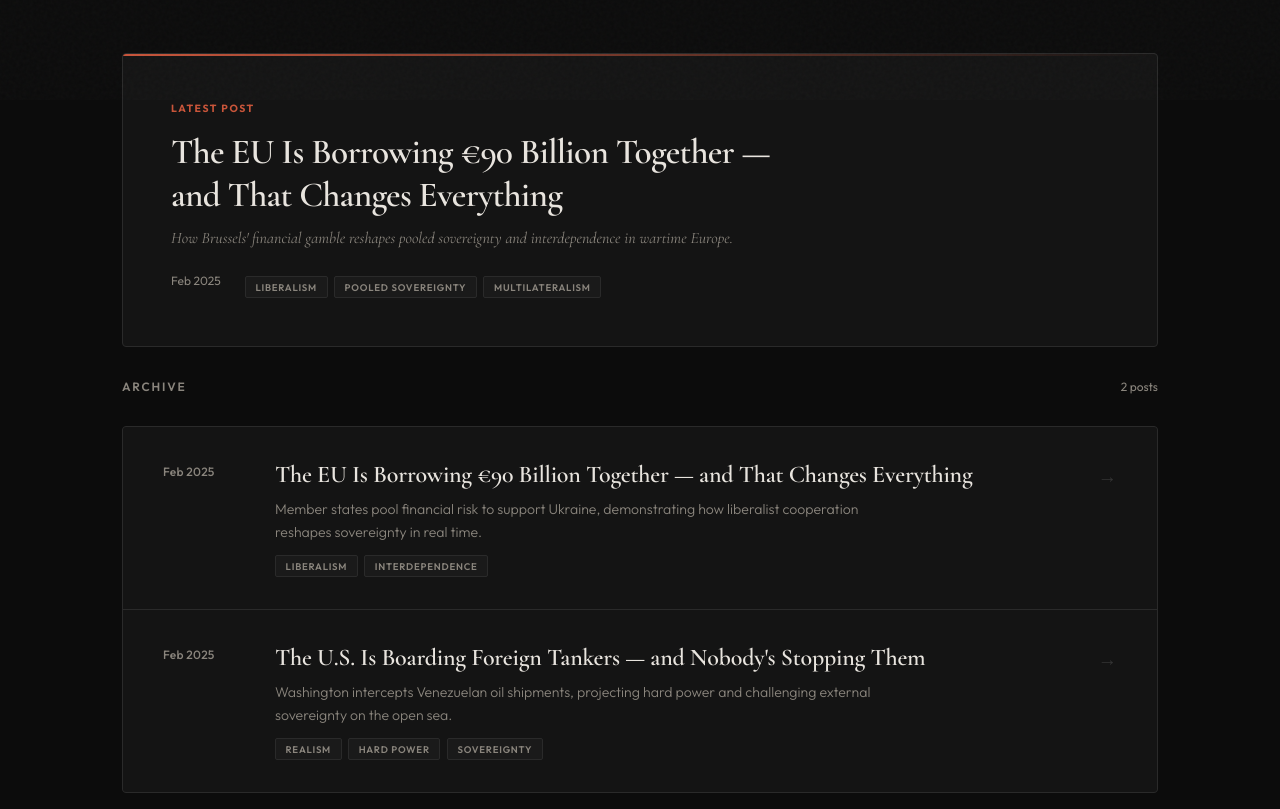
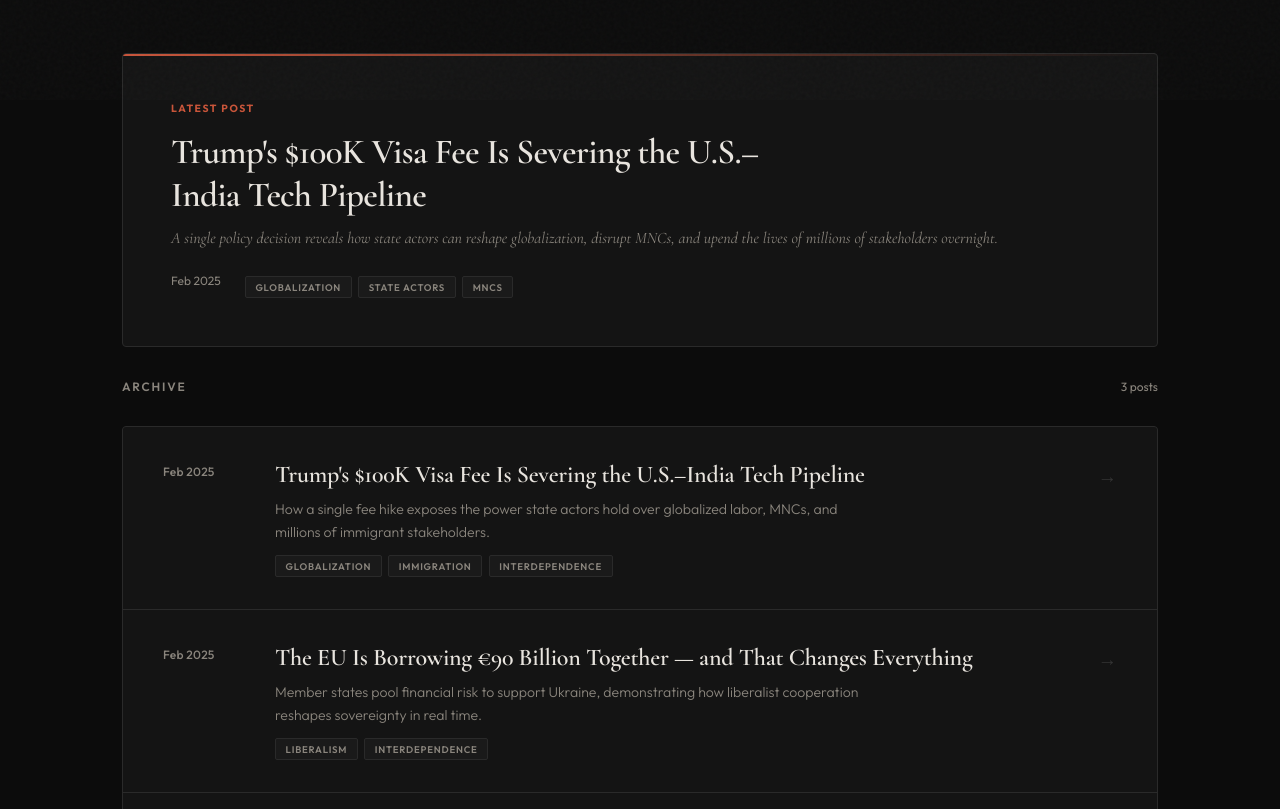
Before and after one commit to siadave1611-arc/thepolicysignal, a plain HTML site: page index.html in a window 1280 px wide. Shown: the part 700-1509 px from the top of the page. Drawn offline with nearby package versions, Linux system fonts and the light colour scheme.

Commit message:
Update index.html

```diff
--- a/index.html
+++ b/index.html
@@ -436,16 +436,16 @@
 <section class="posts-section">
 
     <!-- Featured / Latest Post -->
-    <a href="posts/eu-joint-debt.html" class="featured-card">
+    <a href="posts/trump-h1b-visa.html" class="featured-card">
         <div class="featured-label">Latest Post</div>
-        <h2>The EU Is Borrowing €90 Billion Together — and That Changes Everything</h2>
-        <p class="featured-subtitle">How Brussels' financial gamble reshapes pooled sovereignty and interdependence in wartime Europe.</p>
+        <h2>Trump's $100K Visa Fee Is Severing the U.S.–India Tech Pipeline</h2>
+        <p class="featured-subtitle">A single policy decision reveals how state actors can reshape globalization, disrupt MNCs, and upend the lives of millions of stakeholders overnight.</p>
         <div class="featured-meta">
             <span class="featured-date">Feb 2025</span>
             <div class="post-tags">
-                <span class="post-tag">Liberalism</span>
-                <span class="post-tag">Pooled Sovereignty</span>
-                <span class="post-tag">Multilateralism</span>
+                <span class="post-tag">Globalization</span>
+                <span class="post-tag">State Actors</span>
+                <span class="post-tag">MNCs</span>
             </div>
         </div>
     </a>
@@ -453,10 +453,24 @@
     <!-- Archive -->
     <div class="section-header">
         <span class="section-title">Archive</span>
-        <span class="post-count">2 posts</span>
+        <span class="post-count">3 posts</span>
     </div>
 
     <div class="posts-grid">
+        <a href="posts/trump-h1b-visa.html" class="post-card">
+            <div class="post-date">Feb 2025</div>
+            <div class="post-content">
+                <h3>Trump's $100K Visa Fee Is Severing the U.S.–India Tech Pipeline</h3>
+                <p class="post-excerpt">How a single fee hike exposes the power state actors hold over globalized labor, MNCs, and millions of immigrant stakeholders.</p>
+                <div class="post-tags">
+                    <span class="post-tag">Globalization</span>
+                    <span class="post-tag">Immigration</span>
+                    <span class="post-tag">Interdependence</span>
+                </div>
+            </div>
+            <div class="post-arrow">→</div>
+        </a>
+
         <a href="posts/eu-joint-debt.html" class="post-card">
             <div class="post-date">Feb 2025</div>
             <div class="post-content">
```
